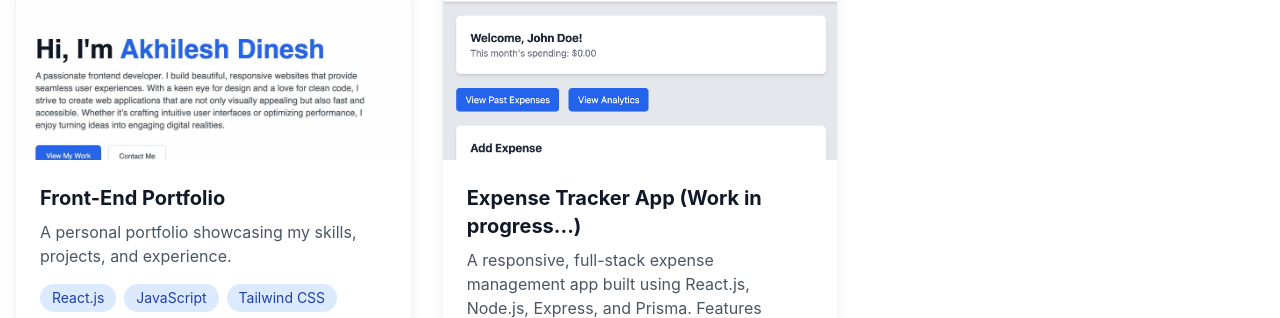
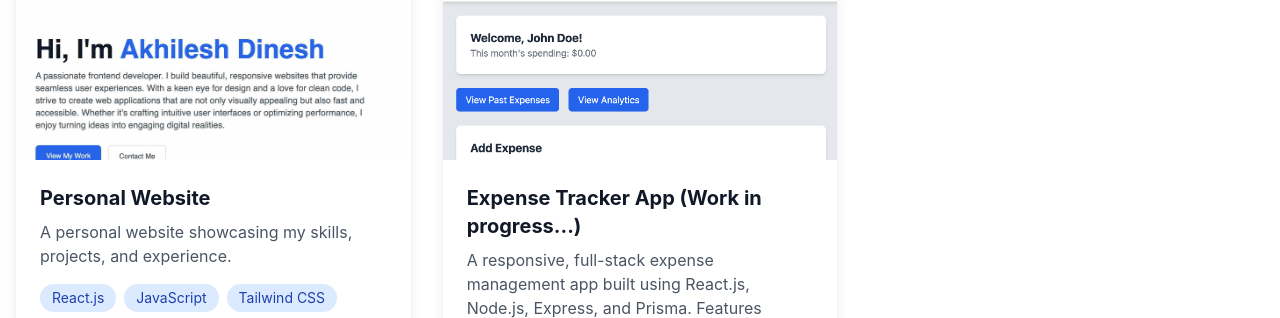
Before and after one commit to akhilesh-dinesh/akhilesh-portfolio, a React (Vite) app: page / in a window 1280 px wide. Shown: the part 916-1234 px from the top of the page. Built offline with nearby package versions, Linux system fonts and the light colour scheme.

Commit message:
projects update

```diff
--- a/src/data/projects.js
+++ b/src/data/projects.js
@@ -1,8 +1,8 @@
 export const projects = [
     {
       id: 1,
-      title: "Front-End Portfolio",
-      description: "A personal portfolio showcasing my skills, projects, and experience.",
+      title: "Personal Website",
+      description: "A personal website showcasing my skills, projects, and experience.",
       tags: ["React.js", "JavaScript", "Tailwind CSS", "Framer Motion", "EmailJS", "Vite"],
       image: "portfolio.jpg",
       github: "https://github.com/akhilesh-dinesh/akhilesh-portfolio",
```
